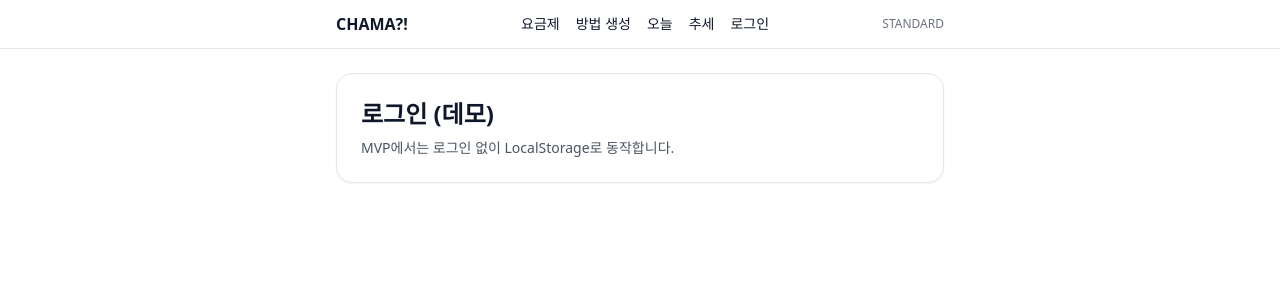
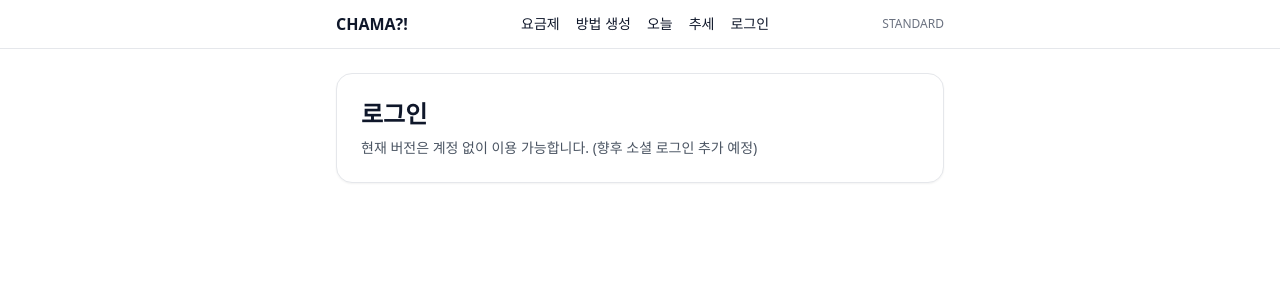
Before and after one commit to samugill/chama, a Next.js app: page /login in a window 1280 px wide. Shown: the top 300 px of the page. Built offline with nearby package versions, Linux system fonts and the light colour scheme.

Commit message:
chore: remove demo copy, add footer version

```diff
--- a/app/login/page.tsx
+++ b/app/login/page.tsx
@@ -1,9 +1,9 @@
 export default function LoginPage() {
   return (
     <div className="card p-6">
-      <h1 className="h1 mb-2">로그인 (데모)</h1>
+      <h1 className="h1 mb-2">로그인</h1>
       <p className="text-gray-600 text-sm">
-        MVP에서는 로그인 없이 LocalStorage로 동작합니다.
+        현재 버전은 계정 없이 이용 가능합니다. (향후 소셜 로그인 추가 예정)
       </p>
     </div>
   );
--- a/app/pricing/page.tsx
+++ b/app/pricing/page.tsx
@@ -7,7 +7,7 @@ export default function PricingPage() {
       <h1 className="h1">요금제</h1>
       <PricingCards />
       <p className="text-gray-500 text-sm">
-        목표를 모두 달성하면 Premium 결제는 전액 환불됩니다. (MVP: 데모 처리)
+        목표를 모두 달성하면 Premium 결제는 전액 환불됩니다.
       </p>
     </div>
   );
```
